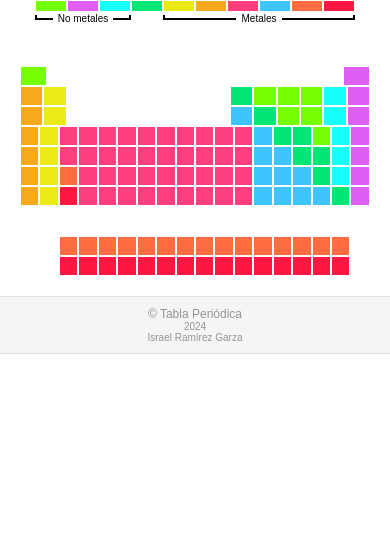
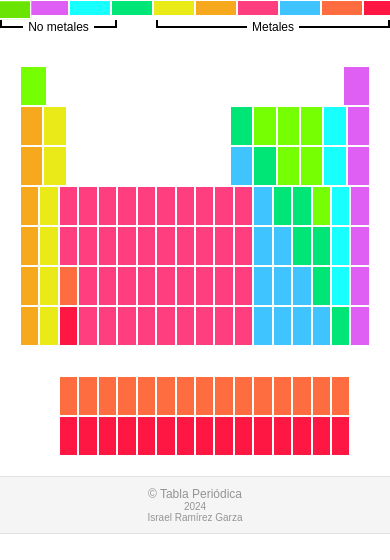
Before and after one commit to Izrael0101/TablaPeriodica, a plain HTML site: page index.html in a window 390 px wide. Drawn offline with nearby package versions, Linux system fonts and the light colour scheme.

Commit message:
validamos en dispositivos mobiles

```diff
--- a/css/style.css
+++ b/css/style.css
@@ -632,58 +632,31 @@
 
         }
 
-        @media(max-width: 600px) {
-
-            div#lanthanide-series .group:nth-child(2):after, div#actinide-series .group:nth-child(2):after {
-                font-size: 12px;
-                bottom: 5px;
+       @media (max-width: 600px) {
+    /* Oculta todas las propiedades excepto el símbolo del elemento */
+    .atomic-number,
+    .element-name,
+    .atomic-mass,
+    .atomic-orbital-shells {
+        display: none; /* Oculta estas propiedades en pantallas pequeñas */
     }
 
-            .atomic-number {
-                display: none;
+    .element-symbol {
+        font-size: 1.5em; /* Aumenta un poco el tamaño del símbolo */
+        text-align: center;
     }
 
-            .group .element-symbol {
-                text-align: center;
-                font-size: 12px;
+    .group {
+        width: 10%; /* Ajusta el tamaño del contenedor */
+        min-height: 50px; /* Ajusta el alto del contenedor */
+        max-height: 50px;
+        padding: 10px; /* Reduce el relleno */
+        display: flex;
+        justify-content: center;
+        align-items: center;
+    }
 }
 
-            #six .lanthanoids .atomic-number:before,#seven .actinoids .atomic-number:before {
-                top: 3px;
-                font-size: 15px;
-            }
-
-            div#lanthanide-series .group:nth-child(2):before, div#actinide-series .group:nth-child(2):before {
-                top: 7px;
-            }
-
-            .category div {
-                padding: 5px 15px;
-            }
-
-            .category .active:after {
-                width: 7px;
-                height: 7px;
-                border: 2px solid white;
-            }
-
-            .characteristic {
-                max-width: 320px;
-                top: 15px;
-            }
-
-            .characteristic div span {
-                padding: 0px 5px;
-                font-size: 10px;
-                top: -2px;
-            }
-
-            .characteristic div {
-                height: 5px;
-                padding: 0px;
-            }
-
-        }
 
         @media(max-width: 500px) {
 
@@ -728,22 +701,17 @@
 
         }
 
-        @media(max-width: 400px) {
-
+       @media (max-width: 400px) {
     .group {
-                min-height: 20px;
-                max-height: 20px;
+        width: 12%; /* Aún más pequeño para dispositivos extremadamente pequeños */
+        min-height: 40px;
+        max-height: 40px;
+        padding: 5px;
     }
 
-            #six .lanthanoids .atomic-number:before, #seven .actinoids .atomic-number:before {
-                font-size: 10px;
-                top: 2px;
+    .element-symbol {
+        font-size: 1.2em; /* Ajusta el tamaño del símbolo en pantallas muy pequeñas */
     }
-
-            div#lanthanide-series .group:nth-child(2):before, div#actinide-series .group:nth-child(2):before {
-                font-size: 10px;
-            }
-
 }
 
         @media(max-width: 350px) {
```
Lines whose indentation alone changed are shown as unchanged.
